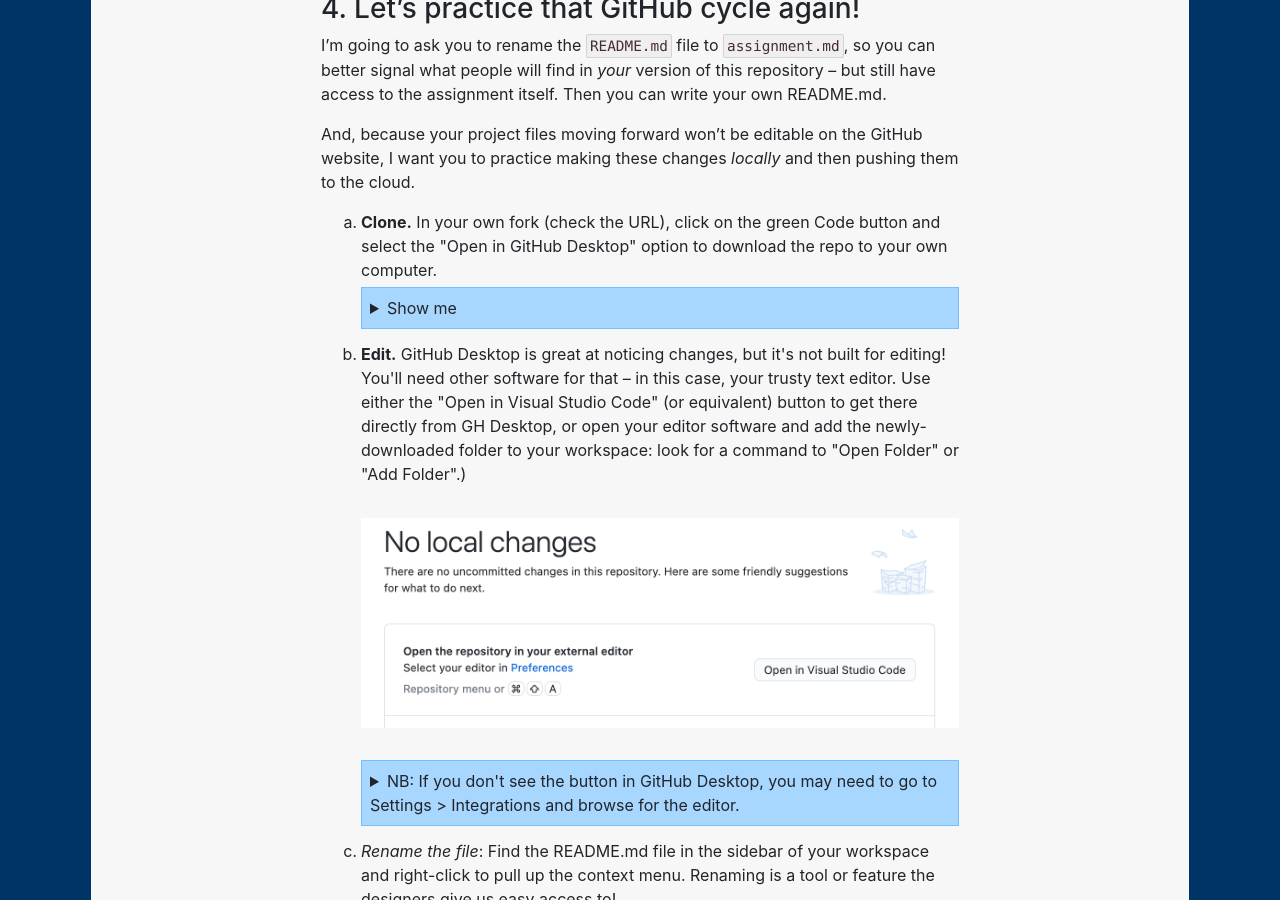
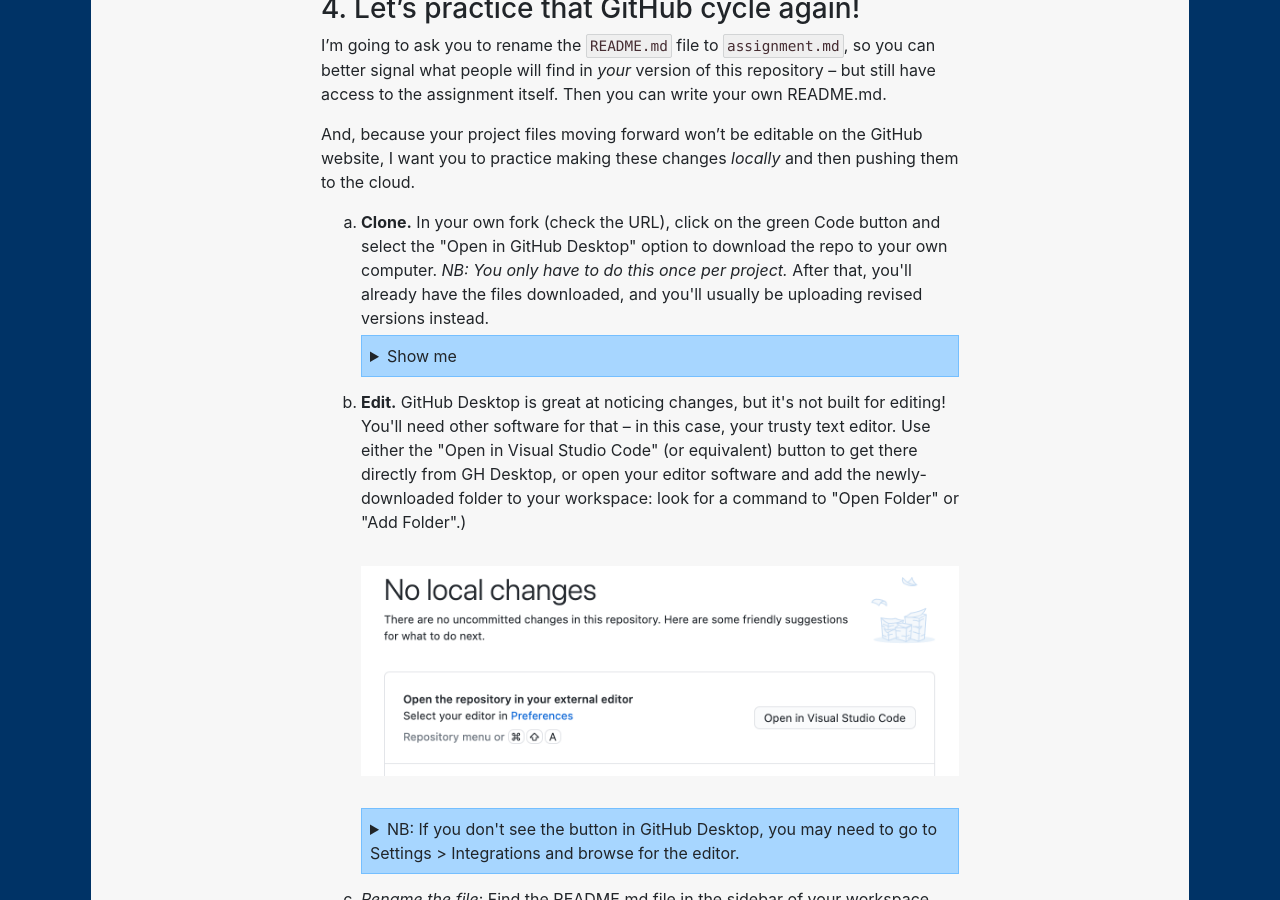
Before and after one commit to benmiller314/cdm2025spring, a Jekyll site: the page built from plans/lesson-03.md, in a window 1280 px wide and 900 px high, scrolled down 2221 px. Built offline with Jekyll 4.4.1, drawn with Linux system fonts in a browser that asks for light colours; our own code applies the rules of GitHub Pages for plain Markdown files.

Commit message:
clarify that you only clone once per project

```diff
--- a/plans/lesson-03.md
+++ b/plans/lesson-03.md
@@ -108,7 +108,7 @@ And, because your project files moving forward won't be editable on the GitHub w
 
 
 <ol class="lalpha">
-    <li><strong>Clone.</strong> In your own fork (check the URL), click on the green Code button and select the "Open in GitHub Desktop" option to download the repo to your own computer. <details><summary>Show me</summary><figure><img alt="clone options" src="../assets/img/github--clone-code.png"></figure></details></li>
+    <li><strong>Clone.</strong> In your own fork (check the URL), click on the green Code button and select the "Open in GitHub Desktop" option to download the repo to your own computer. <em>NB: You only have to do this once per project.</em> After that, you'll already have the files downloaded, and you'll usually be uploading revised versions instead. <details><summary>Show me</summary><figure><img alt="clone options" src="../assets/img/github--clone-code.png"></figure></details></li>
     <li><p><strong>Edit.</strong> GitHub Desktop is great at noticing changes, but it's not built for editing! You'll need other software for that – in this case, your trusty text editor. Use either the "Open in Visual Studio Code" (or equivalent) button to get there directly from GH Desktop, or open your editor software and add the newly-downloaded folder to your workspace: look for a command to "Open Folder" or "Add Folder".)</p> <figure><img alt="GitHub Desktop's default prompts for a repo with no changes" src="../assets/img/github-desktop--open-in-vscode.png"></figure><details><summary>NB: If you don't see the button in GitHub Desktop, you may need to go to Settings > Integrations and browse for the editor.</summary> <figure><img alt="GitHub Desktop settings' Integrations menu" src="../assets/img/github-desktop--editor-settings.png"></figure></details></li>
     <li><em>Rename the file</em>: Find the README.md file in the sidebar of your workspace and right-click to pull up the context menu. Renaming is a tool or feature the designers give us easy access to! <ul><li>I recommend calling the file <code>assignment.md</code>, because it's definitely a Markdown file, and it definitely contains an assignment. But you do you, as long as it has that <code>.md</code> ending. (You should also avoid spaces in filenames you might someday want to build a hyperlink to.)</li></ul></li>
     <li><em>Add a new file</em>: Right-click in an empty spot in your editor's sidebar to get another context menu, and let's make a new README.md. Make sure it's saved in the root folder of the repository (which just means it's not in a subfolder). <ul><li>Fill it with some placeholder content, like, "This is the future site of So-and-So's audio narrative." You can (and should!) update this later. Don't forget to save!</li></ul></li>
```
Also changed, not shown: other parts of plans/lesson-03.md (+1 -1 lines).
